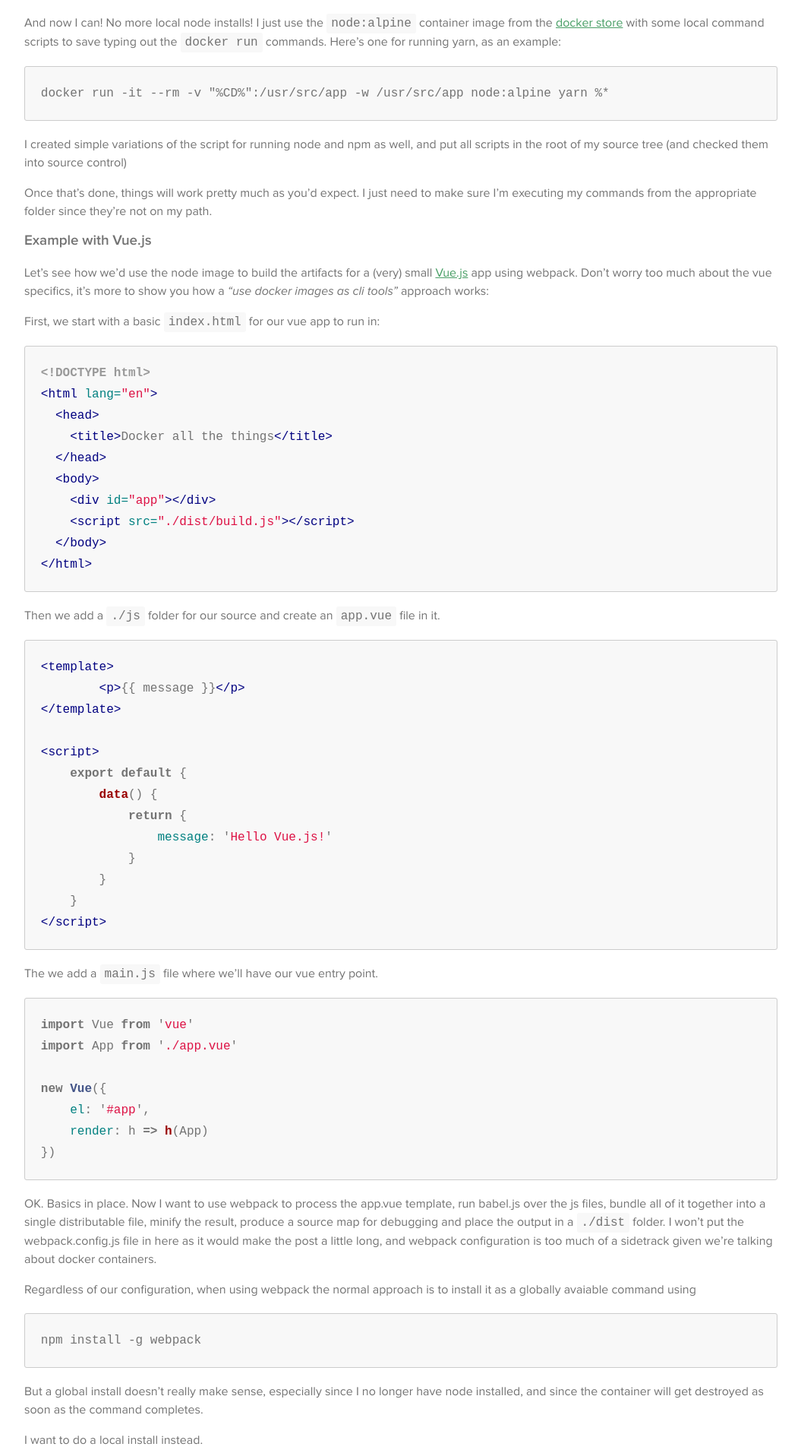
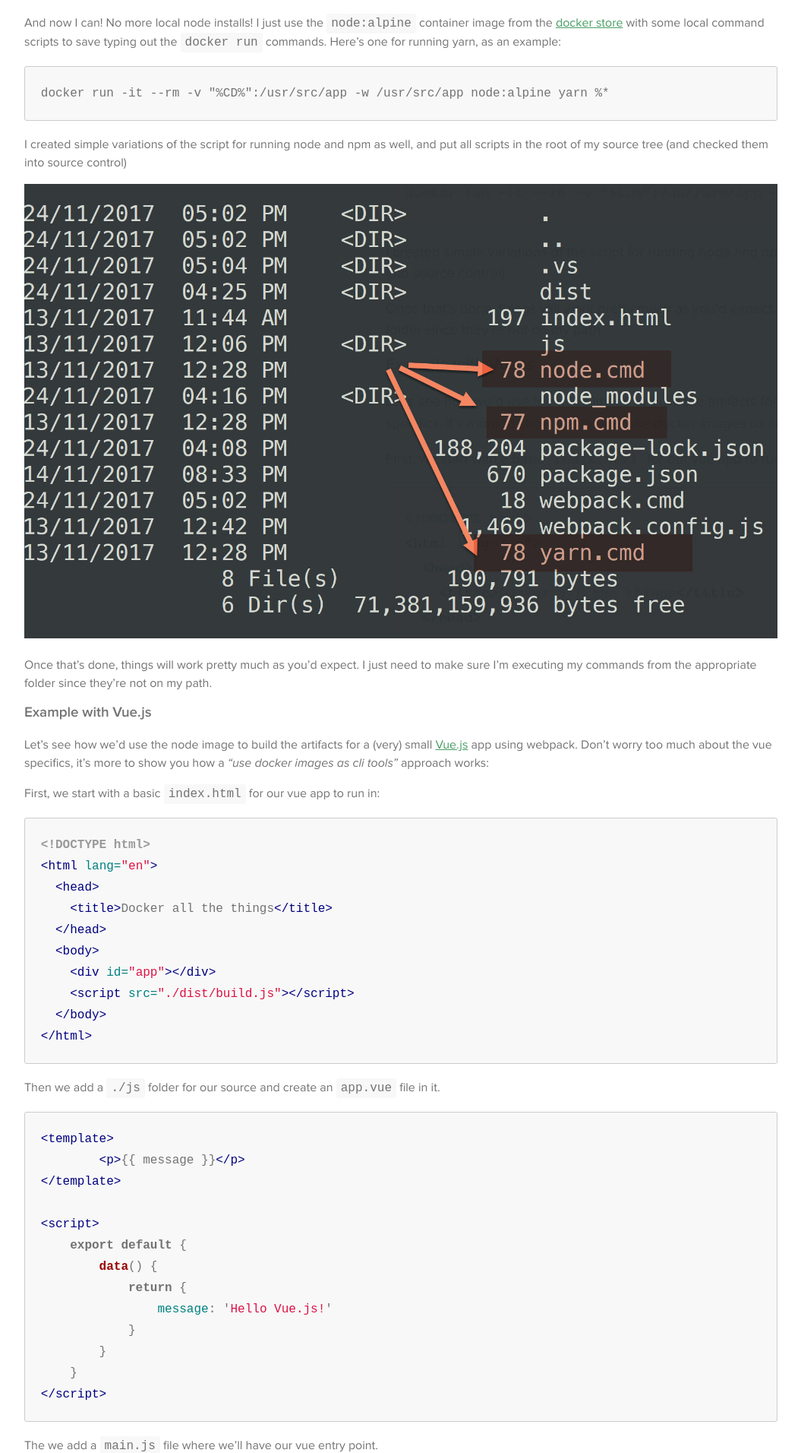
Before and after one commit to rbanks54/rbanks54.github.io, a Jekyll site: the page built from _posts/2017-11-14-docker-and-cli-utilities.md, in a window 1280 px wide. Shown: the part 1367-3279 px from the top of the page at 76% size, without its empty margins (112-1167 px from the left). Built offline with Jekyll 4.4.1, drawn with Linux system fonts in a browser that asks for light colours; nearby versions of some CDN libraries; some web fonts are replaced; a style sheet for code colours, icons or effects is not loaded.

Commit message:
Added an image to clarify one point in the post

````diff
--- a/_posts/2017-11-14-docker-and-cli-utilities.md
+++ b/_posts/2017-11-14-docker-and-cli-utilities.md
@@ -37,6 +37,8 @@ docker run -it --rm -v "%CD%":/usr/src/app -w /usr/src/app node:alpine yarn %*
 ```
 
 I created simple variations of the script for running node and npm as well, and put all scripts in the root of my source tree (and checked them into source control)
+
+![helper scripts](/assets/images/2017-11/helper-scripts.jpg)
 
 Once that's done, things will work pretty much as you'd expect. I just need to make sure I'm executing my commands from the appropriate folder since they're not on my path.
 
````
Also changed, not shown: assets/images/2017-11/helper-scripts.jpg (added).
